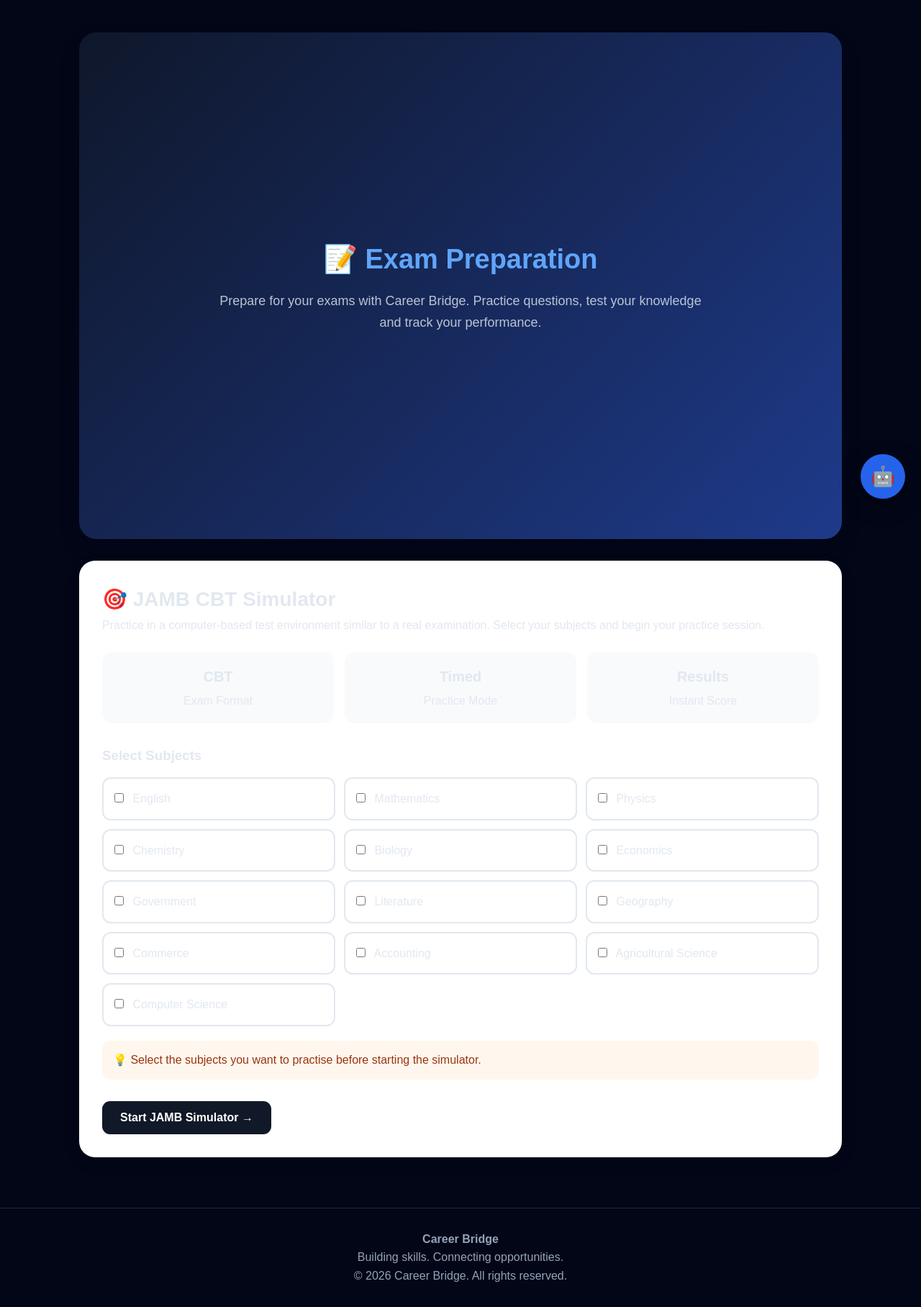
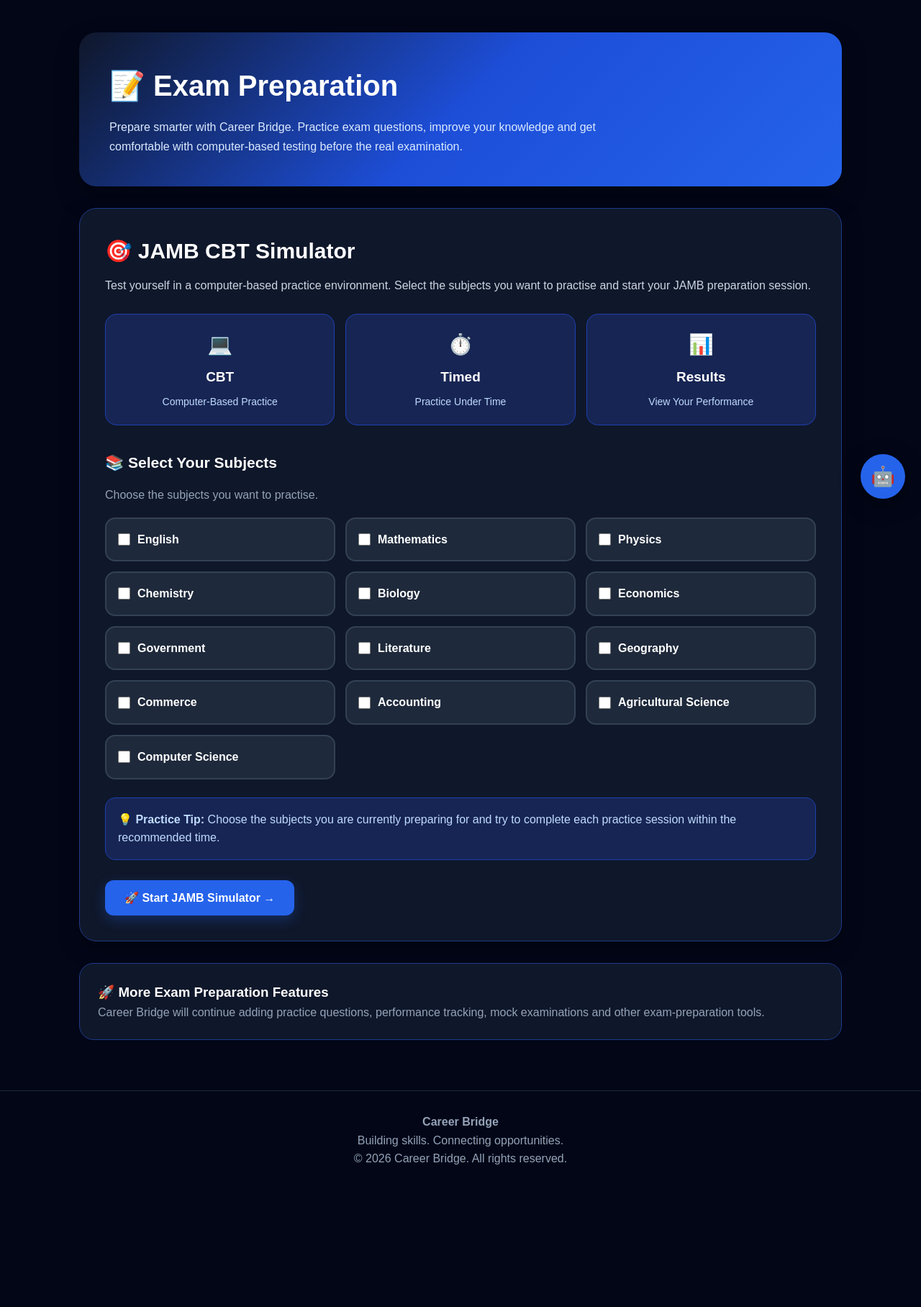
Before and after one commit to maxwellamenah11-byte/career-bridge, a Flask app: page /exam-preparation in a window 1280 px wide. Shown: the part 85-1901 px from the top of the page at 72% size. After the commit the page ends 1703 px from the top, so only its background shows below. Run offline with Flask 3, Linux system fonts and the light colour scheme; the visitor is signed in with stand-in values (Sample User, id 1).

Commit message:
Update exam-preparation.html

```diff
--- a/templates/exam-preparation.html
+++ b/templates/exam-preparation.html
@@ -3,179 +3,306 @@
 {% block content %}
 
 <style>
+    body {
+        background: #020617;
+    }
+
     .exam-page {
         max-width: 1100px;
         margin: 0 auto;
         padding: 45px 20px 70px;
+        color: white;
     }
 
-    .hero {
-        background: linear-gradient(135deg, #0f172a, #1e3a8a);
-        color: white;
+    /* HERO */
+    .exam-hero {
+        background: linear-gradient(135deg, #0f172a, #1d4ed8, #2563eb);
         border-radius: 24px;
-        padding: 40px;
+        padding: 42px;
         margin-bottom: 30px;
-        box-shadow: 0 12px 30px rgba(0,0,0,0.12);
+        box-shadow: 0 15px 35px rgba(0, 0, 0, 0.3);
     }
 
-    .hero h1 {
+    .exam-hero h1 {
         margin: 0 0 12px;
-        font-size: 38px;
+        font-size: 40px;
     }
 
-    .hero p {
+    .exam-hero p {
         margin: 0;
+        max-width: 750px;
         line-height: 1.7;
-        opacity: 0.9;
+        color: #dbeafe;
+        font-size: 16px;
     }
 
+    /* MAIN CARD */
     .simulator-card {
-        background: white;
-        border-radius: 22px;
-        padding: 32px;
-        box-shadow: 0 8px 25px rgba(0,0,0,0.07);
+        background: #0f172a;
+        border: 1px solid #1e3a8a;
+        border-radius: 24px;
+        padding: 35px;
+        box-shadow: 0 10px 30px rgba(0, 0, 0, 0.3);
     }
 
     .simulator-card h2 {
-        margin-top: 0;
-        font-size: 28px;
+        margin: 0 0 10px;
+        font-size: 30px;
     }
 
+    .description {
+        color: #cbd5e1;
+        line-height: 1.7;
+        margin-bottom: 25px;
+    }
+
+    /* INFO BOXES */
     .info-grid {
         display: grid;
         grid-template-columns: repeat(3, 1fr);
         gap: 15px;
-        margin: 25px 0;
+        margin: 25px 0 35px;
     }
 
     .info-box {
-        background: #f8fafc;
-        padding: 18px;
-        border-radius: 14px;
+        background: #172554;
+        border: 1px solid #1e40af;
+        padding: 20px;
+        border-radius: 16px;
         text-align: center;
+    }
+
+    .info-icon {
+        font-size: 28px;
+        margin-bottom: 8px;
     }
 
     .info-box strong {
         display: block;
-        font-size: 20px;
+        font-size: 19px;
         margin-bottom: 5px;
     }
 
+    .info-box span {
+        color: #bfdbfe;
+        font-size: 14px;
+    }
+
+    /* SUBJECT SECTION */
     .subject-section {
-        margin-top: 30px;
+        margin-top: 25px;
     }
 
     .subject-section h3 {
         margin-bottom: 15px;
+        font-size: 21px;
+    }
+
+    .subject-section p {
+        color: #94a3b8;
+        margin-bottom: 18px;
     }
 
     .subjects {
         display: grid;
         grid-template-columns: repeat(3, 1fr);
-        gap: 12px;
+        gap: 14px;
     }
 
     .subject {
-        border: 2px solid #e2e8f0;
-        border-radius: 12px;
-        padding: 15px;
+        display: flex;
+        align-items: center;
+        background: #1e293b;
+        border: 2px solid #334155;
+        border-radius: 14px;
+        padding: 16px;
         cursor: pointer;
-        transition: 0.2s;
-        background: white;
+        transition: 0.2s ease;
+        color: white;
+        font-weight: 600;
     }
 
     .subject:hover {
         border-color: #2563eb;
-        background: #eff6ff;
+        background: #172554;
+        transform: translateY(-2px);
     }
 
     .subject input {
-        margin-right: 8px;
+        width: 17px;
+        height: 17px;
+        margin-right: 10px;
+        accent-color: #2563eb;
+        cursor: pointer;
     }
 
+    /* NOTICE */
+    .notice {
+        margin-top: 25px;
+        padding: 17px;
+        border-radius: 14px;
+        background: #172554;
+        border: 1px solid #1e40af;
+        color: #bfdbfe;
+        line-height: 1.6;
+    }
+
+    /* START BUTTON */
     .start-button {
-        display: inline-block;
-        margin-top: 30px;
-        padding: 14px 25px;
+        margin-top: 28px;
+        padding: 15px 27px;
         border: none;
-        border-radius: 11px;
-        background: #111827;
+        border-radius: 12px;
+        background: #2563eb;
         color: white;
         font-size: 16px;
         font-weight: bold;
         cursor: pointer;
+        transition: 0.2s ease;
+        box-shadow: 0 6px 18px rgba(37, 99, 235, 0.3);
     }
 
     .start-button:hover {
-        background: #2563eb;
+        background: #3b82f6;
+        transform: translateY(-2px);
     }
 
-    .notice {
-        margin-top: 20px;
-        padding: 15px;
-        border-radius: 12px;
-        background: #fff7ed;
-        color: #9a3412;
-        line-height: 1.5;
+    /* EXTRA SECTION */
+    .coming-soon {
+        margin-top: 30px;
+        padding: 25px;
+        background: #0f172a;
+        border: 1px solid #1e3a8a;
+        border-radius: 20px;
     }
 
+    .coming-soon h3 {
+        margin-top: 0;
+    }
+
+    .coming-soon p {
+        color: #94a3b8;
+        line-height: 1.6;
+        margin-bottom: 0;
+    }
+
+    /* MOBILE */
     @media (max-width: 750px) {
+
+        .exam-page {
+            padding: 30px 15px 50px;
+        }
+
+        .exam-hero {
+            padding: 30px 24px;
+        }
+
+        .exam-hero h1 {
+            font-size: 31px;
+        }
+
+        .simulator-card {
+            padding: 25px 20px;
+        }
+
         .info-grid,
         .subjects {
             grid-template-columns: 1fr;
         }
 
-        .hero h1 {
-            font-size: 30px;
+        .simulator-card h2 {
+            font-size: 25px;
         }
     }
 </style>
 
+
 <div class="exam-page">
 
-    <div class="hero">
+    <!-- HERO -->
+    <div class="exam-hero">
+
         <h1>📝 Exam Preparation</h1>
 
         <p>
-            Prepare for your exams with Career Bridge.
-            Practice questions, test your knowledge and track your performance.
+            Prepare smarter with Career Bridge. Practice exam questions,
+            improve your knowledge and get comfortable with computer-based
+            testing before the real examination.
         </p>
+
     </div>
 
+
+    <!-- JAMB SIMULATOR -->
     <div class="simulator-card">
 
         <h2>🎯 JAMB CBT Simulator</h2>
 
-        <p>
-            Practice in a computer-based test environment similar to a real
-            examination. Select your subjects and begin your practice session.
+        <p class="description">
+            Test yourself in a computer-based practice environment.
+            Select the subjects you want to practise and start your
+            JAMB preparation session.
         </p>
 
+
+        <!-- INFO -->
         <div class="info-grid">
 
             <div class="info-box">
+
+                <div class="info-icon">💻</div>
+
                 <strong>CBT</strong>
-                Exam Format
+
+                <span>
+                    Computer-Based Practice
+                </span>
+
             </div>
 
+
             <div class="info-box">
+
+                <div class="info-icon">⏱️</div>
+
                 <strong>Timed</strong>
-                Practice Mode
+
+                <span>
+                    Practice Under Time
+                </span>
+
             </div>
 
+
             <div class="info-box">
+
+                <div class="info-icon">📊</div>
+
                 <strong>Results</strong>
-                Instant Score
+
+                <span>
+                    View Your Performance
+                </span>
+
             </div>
 
         </div>
 
+
+        <!-- FORM -->
         <form method="POST"
               action="{{ url_for('start_jamb_exam') }}">
 
+
+            <!-- SUBJECTS -->
             <div class="subject-section">
 
-                <h3>Select Subjects</h3>
+                <h3>📚 Select Your Subjects</h3>
+
+                <p>
+                    Choose the subjects you want to practise.
+                </p>
+
 
                 <div class="subjects">
 
@@ -199,21 +326,45 @@
 
             </div>
 
+
+            <!-- NOTICE -->
             <div class="notice">
-                💡 Select the subjects you want to practise before starting
-                the simulator.
+
+                💡 <strong>Practice Tip:</strong>
+                Choose the subjects you are currently preparing for
+                and try to complete each practice session within the
+                recommended time.
+
             </div>
 
+
+            <!-- BUTTON -->
             <button
                 type="submit"
                 class="start-button">
-                Start JAMB Simulator →
+
+                🚀 Start JAMB Simulator →
+
             </button>
 
         </form>
 
     </div>
 
+
+    <!-- FUTURE FEATURES -->
+    <div class="coming-soon">
+
+        <h3>🚀 More Exam Preparation Features</h3>
+
+        <p>
+            Career Bridge will continue adding practice questions,
+            performance tracking, mock examinations and other
+            exam-preparation tools.
+        </p>
+
+    </div>
+
 </div>
 
 {% endblock %}
```
